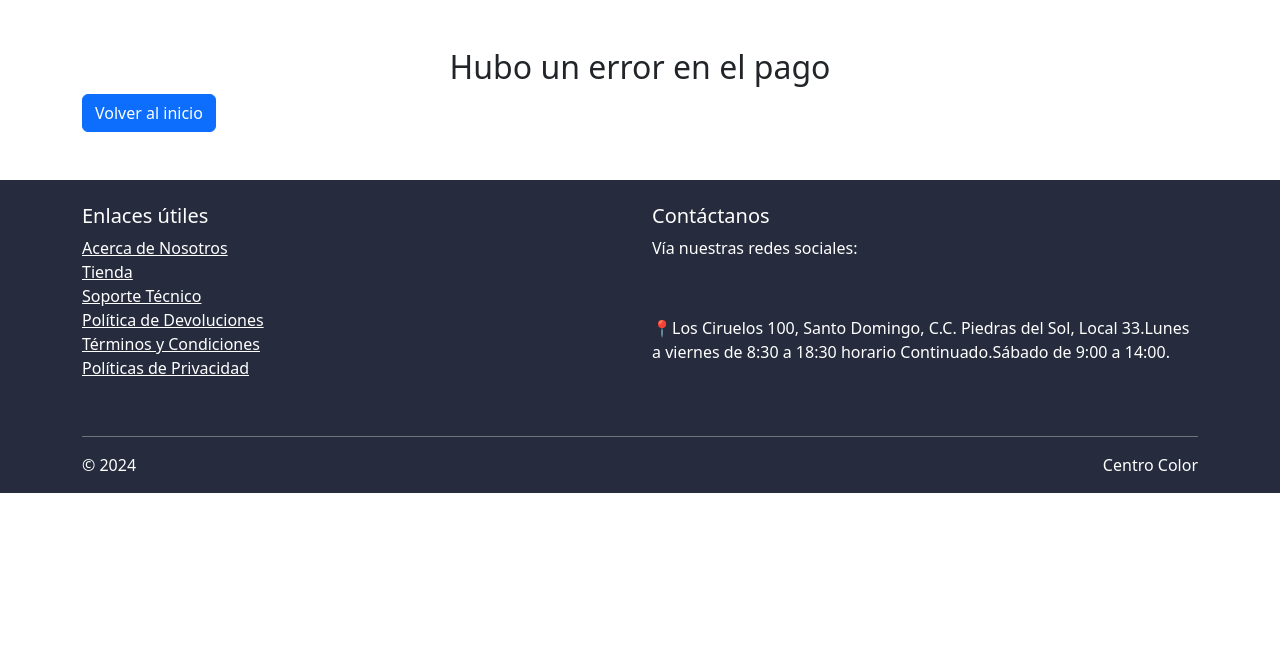
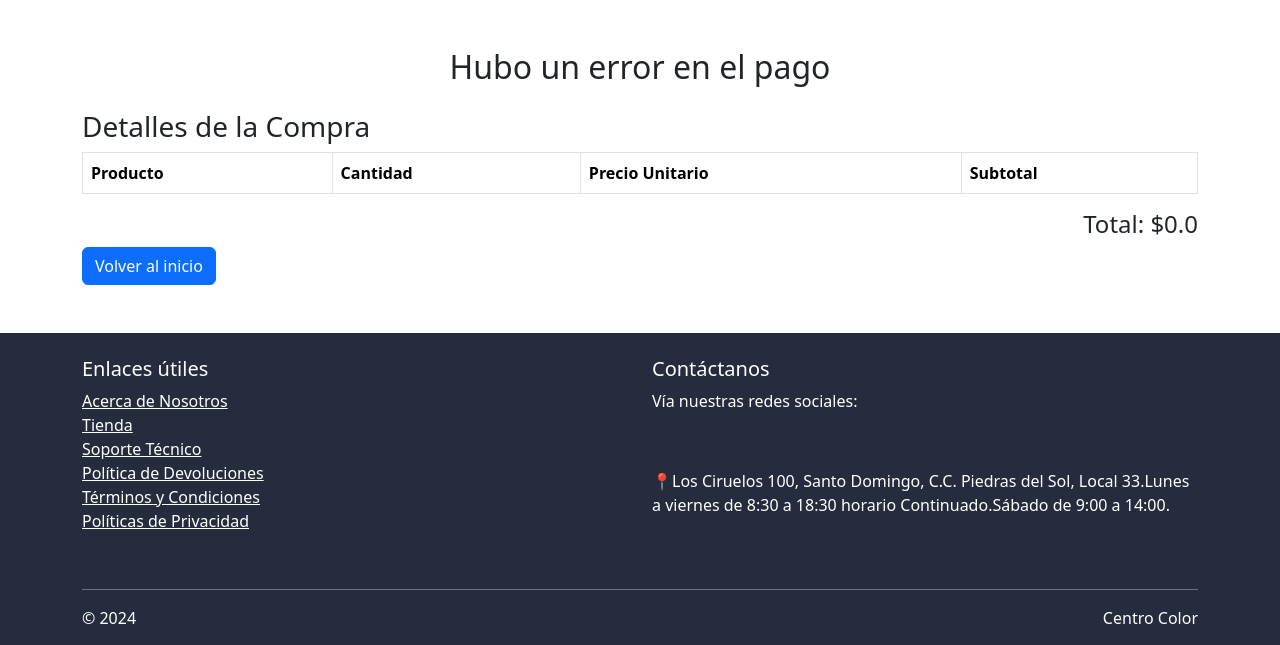
Before and after one commit to roriosb-latasoft/ccolor-tienda, a Django app: page /resultado_pago/ in a window 1280 px wide. Shown: the part 112-757 px from the top of the page. Run offline with Django 5.2, Linux system fonts and the light colour scheme; lists and menus that the app fills with data are empty.

Commit message:
safesave compra

```diff
--- /dev/null
+++ b/anotaciones.txt
@@ -0,0 +1,6 @@
+Las compras se realizan en sesion al parecer
+BD solo para items de tienda
+Implementacion de api SII
+Faltan ajustar bordes y margenes
+Titulo 'centro color' podria servir como boton home
+En pagina Carrito deberia poderse editar
--- a/main/templates/resultado.html
+++ b/main/templates/resultado.html
@@ -62,6 +62,30 @@
 
 <div class="container py-5">
     <h2 class="text-center">{{ mensaje }}</h2>
+    <h3 class="mt-4">Detalles de la Compra</h3>
+    <table class="table table-bordered">
+        <thead>
+            <tr>
+                <th>Producto</th>
+                <th>Cantidad</th>
+                <th>Precio Unitario</th>
+                <th>Subtotal</th>
+            </tr>
+        </thead>
+        <tbody>
+            {% for item in cart_items %}
+            <tr>
+                <td>{{ item.name }}</td>
+                <td>{{ item.quantity }}</td>
+                <td>${{ item.price }}</td>
+                <td>${{ item.subtotal }}</td>
+            </tr>
+            {% endfor %}
+        </tbody>
+    </table>
+
+    <h4 class="text-end mt-3">Total: ${{ total }}</h4>
+
     <a href="{% url 'index' %}" class="btn btn-primary">Volver al inicio</a>
 </div>
 
--- a/main/views.py
+++ b/main/views.py
@@ -209,13 +209,30 @@ def resultado_pago(request):
     # Recuperar información de la compra desde la sesión
     compra_exitosa = request.session.pop('compra_exitosa', None)
 
+    # Si no hay datos de compra, asegurarse de manejarlo
+    if not compra_exitosa:
+        compra_exitosa = {'carrito': [], 'total': 0.00}
+
     mensaje = "Pago realizado con éxito" if success else "Hubo un error en el pago"
+
+    # Agregar ítems al contexto
+    cart_items = [
+        {
+            'name': item.get('name', 'Producto desconocido'),
+            'quantity': item.get('quantity', 0),
+            'price': item.get('price', 0.00),
+            'subtotal': item.get('quantity', 0) * item.get('price', 0.00),
+        }
+        for item in compra_exitosa.get('carrito', [])
+    ]
 
     return render(request, 'resultado.html', {
         'mensaje': mensaje,
-        'compra_exitosa': compra_exitosa,
+        'cart_items': cart_items,
+        'total': compra_exitosa.get('total', 0.00),
         'success': success,
     })
+
 
 from django.shortcuts import render
 
```
Also changed, not shown: db.sqlite3.
